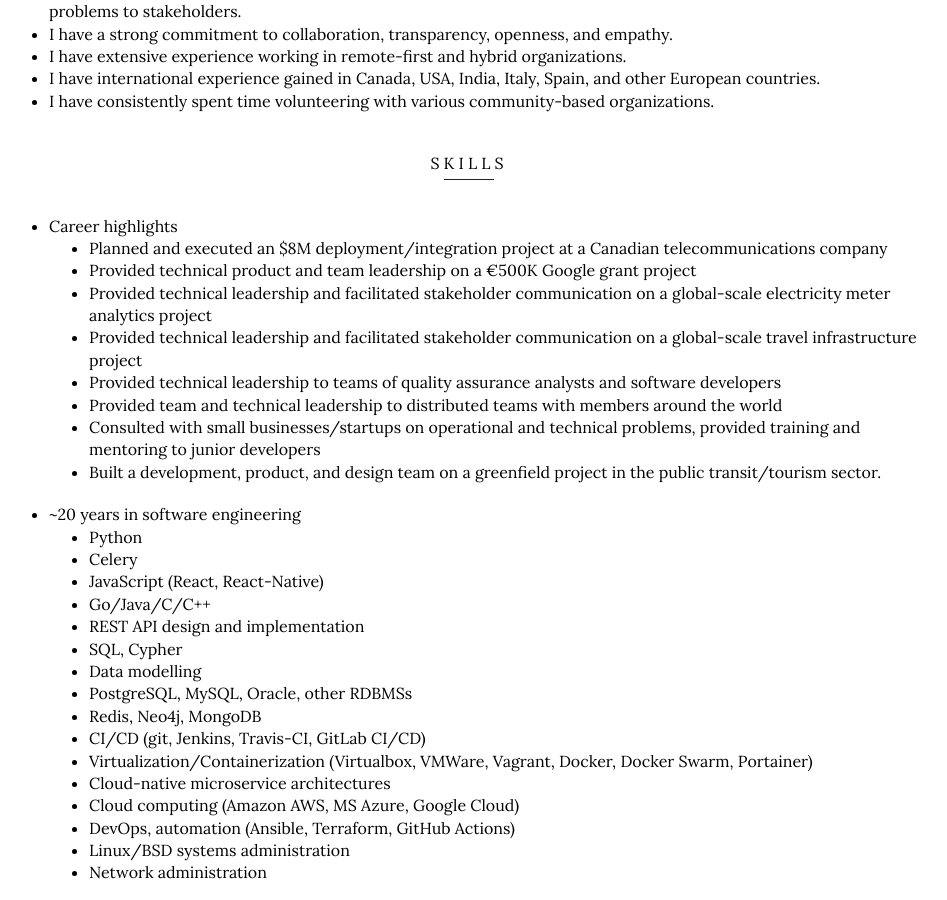
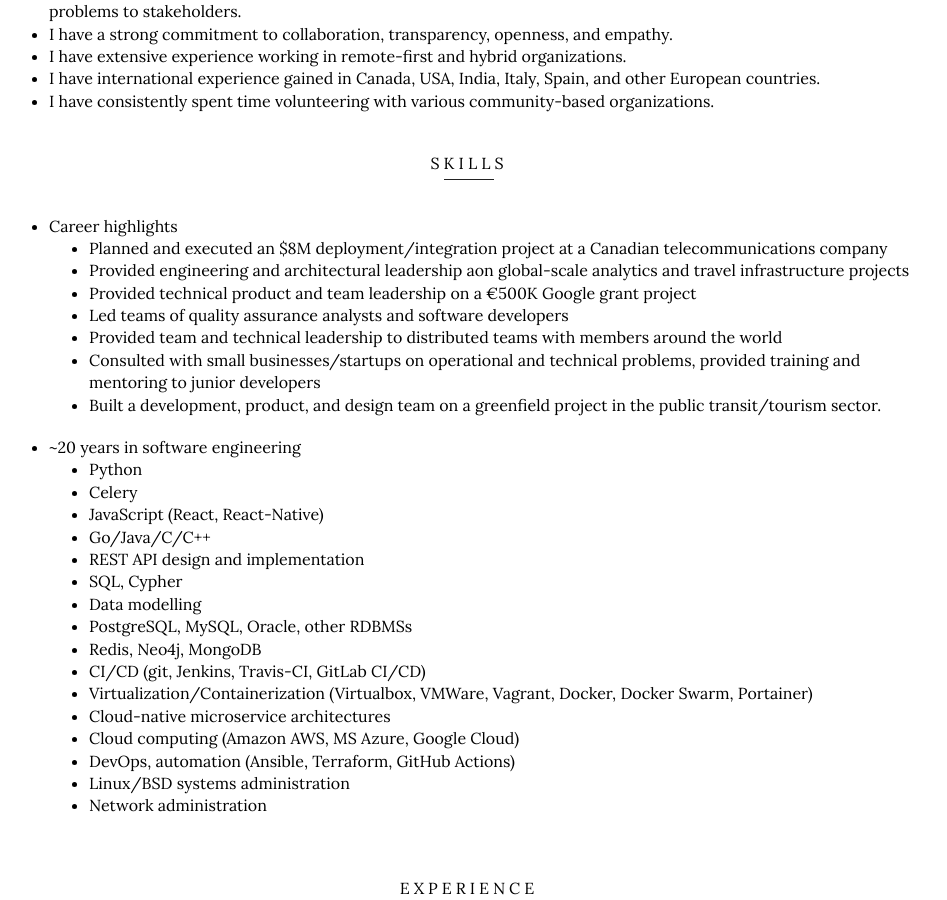
Before and after one commit to nathanschepers/resume, a Jekyll site: the page built from src/index.html, in a window 1280 px wide and 900 px high, scrolled down 560 px. Shown: the whole window, without its empty margins (171-1118 px from the left). Built offline with Jekyll 4.4.1, drawn with Linux system fonts in a browser that asks for light colours.

Commit message:
updated resume

```diff
--- a/src/_data/skills.yml
+++ b/src/_data/skills.yml
@@ -1,10 +1,9 @@
 -   name: Career highlights
     examples:
       - description: Planned and executed an $8M deployment/integration project at a Canadian telecommunications company
+      - description: Provided engineering and architectural leadership aon global-scale analytics and travel infrastructure projects
       - description: Provided technical product and team leadership on a €500K Google grant project
-      - description: Provided technical leadership and facilitated stakeholder communication on a global-scale electricity meter analytics project
-      - description: Provided technical leadership and facilitated stakeholder communication on a global-scale travel infrastructure project
-      - description: Provided technical leadership to teams of quality assurance analysts and software developers
+      - description: Led teams of quality assurance analysts and software developers
       - description: Provided team and technical leadership to distributed teams with members around the world
       - description: Consulted with small businesses/startups on operational and technical problems, provided training and mentoring to junior developers
       - description: Built a development, product, and design team on a greenfield project in the public transit/tourism sector.
```
